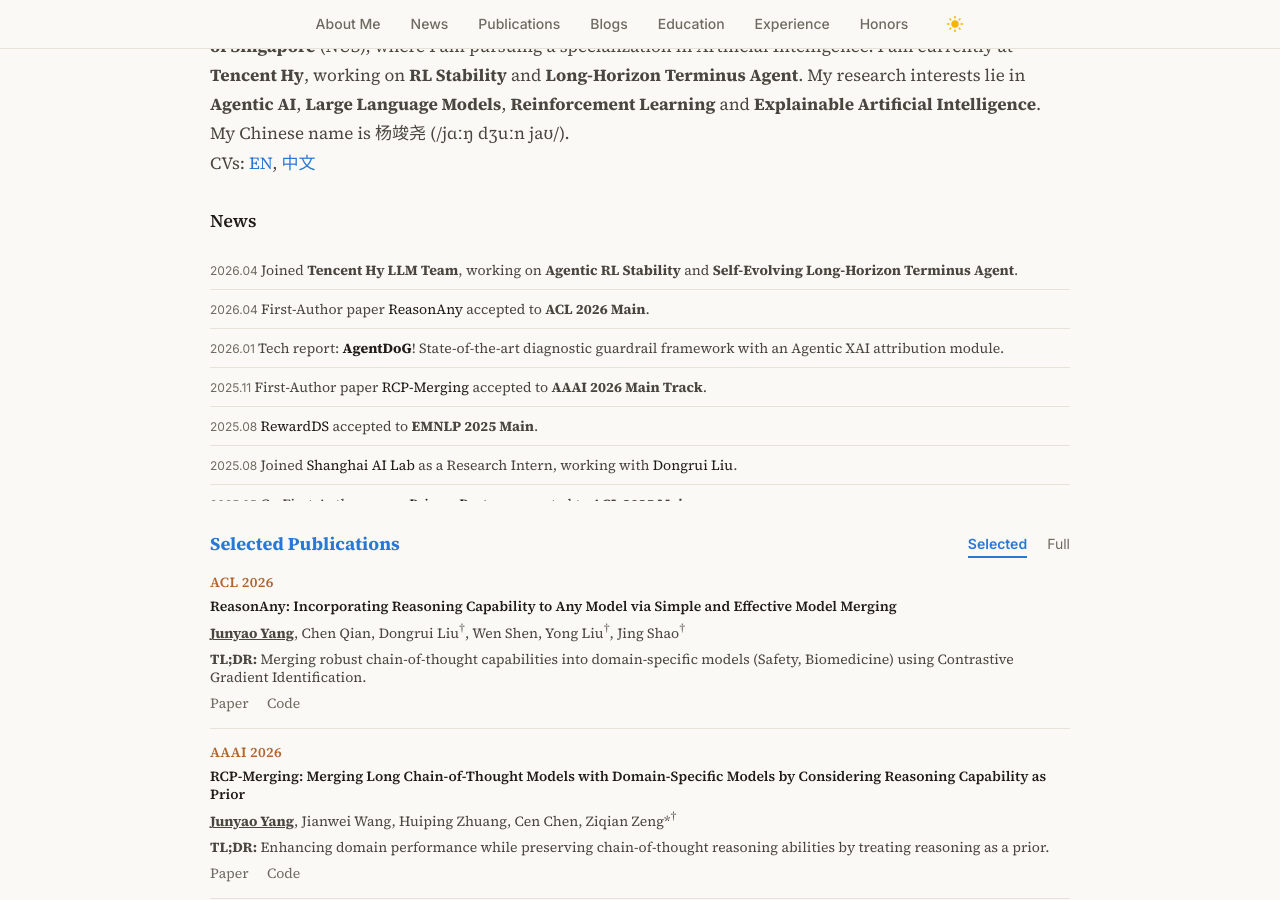
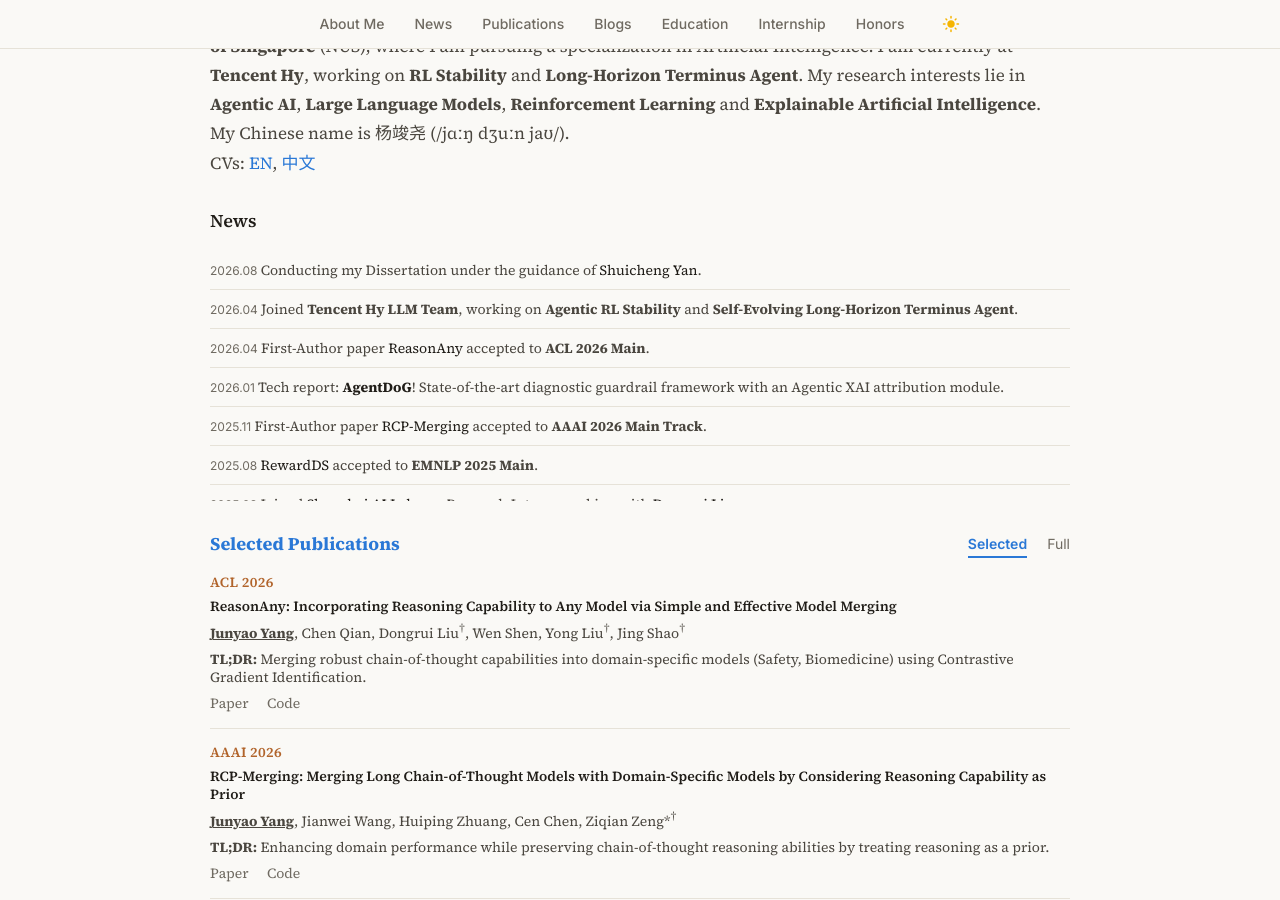
Before and after one commit to jyyang26/jyyang26.github.io, a Jekyll site: the page built from _pages/about.md, in a window 1280 px wide and 900 px high, scrolled down 320 px. Built offline with Jekyll 4.4.1, drawn with Linux system fonts in a browser that asks for light colours; some of the changed text lies outside the part shown.

Commit message:
Update about.md

```diff
--- a/_pages/about.md
+++ b/_pages/about.md
@@ -401,7 +401,7 @@
     <a href="#publications" class="nav-link">Publications</a>
     <a href="#blogs" class="nav-link">Blogs</a>
     <a href="#education" class="nav-link">Education</a>
-    <a href="#experience" class="nav-link">Experience</a>
+    <a href="#experience" class="nav-link">Internship</a>
     <a href="#honors" class="nav-link">Honors</a>
     <button class="theme-toggle" aria-label="Toggle dark mode" title="Toggle dark mode">
       <svg class="icon-sun" viewBox="0 0 24 24"><path d="M12 7c-2.76 0-5 2.24-5 5s2.24 5 5 5 5-2.24 5-5-2.24-5-5-5zM2 13h2c.55 0 1-.45 1-1s-.45-1-1-1H2c-.55 0-1 .45-1 1s.45 1 1 1zm18 0h2c.55 0 1-.45 1-1s-.45-1-1-1h-2c-.55 0-1 .45-1 1s.45 1 1 1zM11 2v2c0 .55.45 1 1 1s1-.45 1-1V2c0-.55-.45-1-1-1s-1 .45-1 1zm0 18v2c0 .55.45 1 1 1s1-.45 1-1v-2c0-.55-.45-1-1-1s-1 .45-1 1zM5.99 4.58c-.39-.39-1.03-.39-1.41 0-.39.39-.39 1.03 0 1.41l1.06 1.06c.39.39 1.03.39 1.41 0s.39-1.03 0-1.41L5.99 4.58zm12.37 12.37c-.39-.39-1.03-.39-1.41 0-.39.39-.39 1.03 0 1.41l1.06 1.06c.39.39 1.03.39 1.41 0 .39-.39.39-1.03 0-1.41l-1.06-1.06zm1.06-10.96c.39-.39.39-1.03 0-1.41-.39-.39-1.03-.39-1.41 0l-1.06 1.06c-.39.39-.39 1.03 0 1.41s1.03.39 1.41 0l1.06-1.06zM7.05 18.36c.39-.39.39-1.03 0-1.41-.39-.39-1.03-.39-1.41 0l-1.06 1.06c-.39.39-.39 1.03 0 1.41s1.03.39 1.41 0l1.06-1.06z"/></svg>
@@ -449,6 +449,7 @@
     <section id="news" class="content-box">
       <div class="box-header"><h2 class="box-title">News</h2></div>
       <ul class="news-list">
+       <li><span class="news-tag">2026.08</span> Conducting my Dissertation under the guidance of <a href="https://scholar.google.com/citations?user=DNuiPHwAAAAJ&hl=en">Shuicheng Yan</a>.</li>
         <!-- <li><span class="news-tag">2026.07</span> New paper: <strong><a href="https://arxiv.org/abs/2607.18722">Stale but Stable</a></strong>! Staleness-adaptive trust regions stabilize asynchronous RL by tightening high-mismatch updates while preserving ordinary-token behavior.</li>
         <li><span class="news-tag">2026.07</span> New paper: <strong><a href="https://arxiv.org/abs/2607.13285">Harness Handbook</a></strong>! A behavior-centric representation and BGPD framework that help agents localize implementation sites and plan edits for evolving agent harnesses.</li>
         <li><span class="news-tag">2026.07</span> New paper: <strong><a href="https://arxiv.org/abs/2607.08964">Long-Horizon-Terminal-Bench</a></strong>! A long-horizon terminal benchmark of 46 tasks with dense subtask-level rewards for partial-credit evaluation of frontier agents.</li>
@@ -762,7 +763,7 @@
       <div class="edu-row">
         <div class="edu-card">
           <img src="{{ '/images/NUS.jpg' | relative_url }}" alt="NUS" class="edu-logo">
-          <div class="edu-deg">M.S. in AI</div>
+          <div class="edu-deg">MComp in AI</div>
           <div class="edu-sch">National University of Singapore</div>
           <span class="edu-yr">2025 - 2027 (Expected)</span>
         </div>
@@ -772,17 +773,17 @@
           <div class="edu-sch">South China University of Technology</div>
           <span class="edu-yr">2021 - 2025</span>
         </div>
-        <div class="edu-card">
+        <!-- <div class="edu-card">
           <img src="{{ '/images/SZSY_Logo.png' | relative_url }}" alt="SZSY" class="edu-logo">
           <div class="edu-deg">High School</div>
           <div class="edu-sch">Shenzhen Experimental School</div>
           <span class="edu-yr">2018 - 2021</span>
-        </div>
+        </div> -->
       </div>
     </section>
 
     <section id="experience" class="content-box">
-      <div class="box-header"><h2 class="box-title">Experience</h2></div>
+      <div class="box-header"><h2 class="box-title">Internship and Experience</h2></div>
       <div style="display: flex; flex-direction: column; gap: 10px;">
         <div class="exp-item">
           <img src="{{ '/images/tencent_hunyuan.png' | relative_url }}" class="exp-logo" alt="Tencent HY">
```
